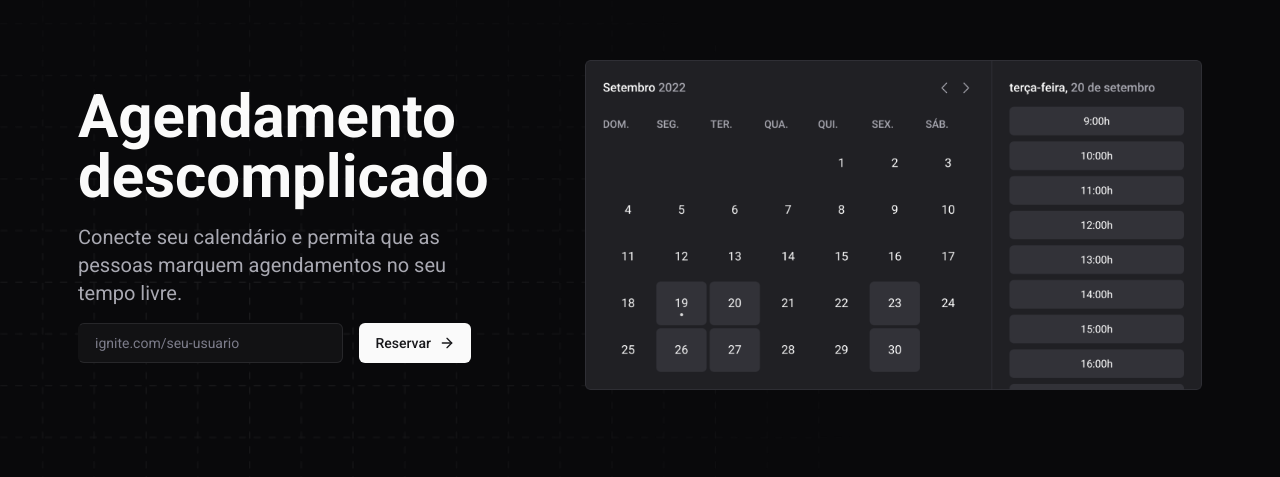
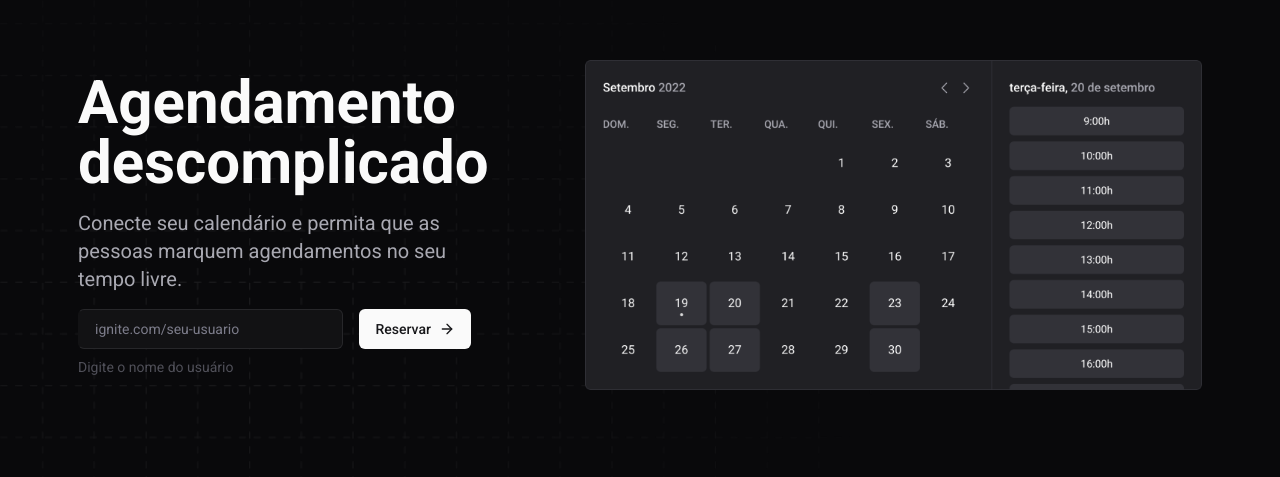
Before and after one commit to reciokaue/dev-call, a Next.js app: page / in a window 1280 px wide. Shown: the part 175-652 px from the top of the page. Built offline with nearby package versions, Linux system fonts and the light colour scheme.

Commit message:
username verification

```diff
--- a/package.json
+++ b/package.json
@@ -9,6 +9,7 @@
     "lint": "next lint"
   },
   "dependencies": {
+    "@hookform/resolvers": "^3.3.4",
     "@radix-ui/react-slot": "^1.0.2",
     "class-variance-authority": "^0.7.0",
     "clsx": "^2.1.0",
@@ -16,8 +17,10 @@
     "next": "14.0.4",
     "react": "^18",
     "react-dom": "^18",
+    "react-hook-form": "^7.49.2",
     "tailwind-merge": "^2.2.0",
-    "tailwindcss-animate": "^1.0.7"
+    "tailwindcss-animate": "^1.0.7",
+    "zod": "^3.22.4"
   },
   "devDependencies": {
     "@rocketseat/eslint-config": "^2.1.0",
--- a/src/components/ClaimUsernameForm.tsx
+++ b/src/components/ClaimUsernameForm.tsx
@@ -1,20 +1,59 @@
+'use client'
+
+import { zodResolver } from '@hookform/resolvers/zod'
 import { ArrowRight } from 'lucide-react'
+import { useForm } from 'react-hook-form'
+import { z } from 'zod'
 
 import { Button } from './ui/button'
 import { Input } from './ui/input'
 
+const schema = z.object({
+  username: z
+    .string()
+    .min(3, { message: 'No mínimo 3 caracteres' })
+    .regex(/^([a-z\\-]+)$/i, { message: 'Letras de A-Z e "-"' })
+    .toLowerCase(),
+})
+type Props = z.infer<typeof schema>
+
 export function ClaimUsernameForm() {
+  const {
+    register,
+    handleSubmit,
+    formState: { isSubmitting, errors },
+  } = useForm<Props>({
+    resolver: zodResolver(schema),
+  })
+
+  async function handle(data: Props) {
+    return new Promise(() =>
+      setTimeout(() => {
+        console.log(data)
+      }, 2000),
+    )
+  }
   return (
-    <form className="flex w-full gap-4">
+    <form onSubmit={handleSubmit(handle)} className="flex flex-col">
+      <div className="flex w-full gap-4">
         <Input
           className="w-full bg-gray-900"
           placeholder="seu-usuario"
           prefix="ignite.com/"
+          {...register('username')}
         />
-      <Button className="to-ignite-300">
+        <Button isLoading={isSubmitting}>
           Reservar
           <ArrowRight className="h-4 w-4" />
         </Button>
+      </div>
+      <span
+        className={`pt-2 text-sm text-gray-500 ${
+          errors.username?.message !== undefined && 'text-red-500'
+        }`}
+      >
+        {errors.username?.message || 'Digite o nome do usuário'}
+      </span>
     </form>
   )
 }
--- a/src/components/ui/button.tsx
+++ b/src/components/ui/button.tsx
@@ -1,5 +1,6 @@
 import { Slot } from '@radix-ui/react-slot'
 import { cva, type VariantProps } from 'class-variance-authority'
+// import { Loader2 } from 'lucide-react'
 import * as React from 'react'
 
 import { cn } from '@/lib/utils'
@@ -37,17 +38,32 @@ export interface ButtonProps
   extends React.ButtonHTMLAttributes<HTMLButtonElement>,
     VariantProps<typeof buttonVariants> {
   asChild?: boolean
+  isLoading?: boolean
 }
 
 const Button = React.forwardRef<HTMLButtonElement, ButtonProps>(
-  ({ className, variant, size, asChild = false, ...props }, ref) => {
+  (
+    {
+      className,
+      variant,
+      size,
+      asChild = false,
+      isLoading,
+      children,
+      ...props
+    },
+    ref,
+  ) => {
     const Comp = asChild ? Slot : 'button'
     return (
       <Comp
         className={cn(buttonVariants({ variant, size, className }))}
         ref={ref}
         {...props}
-      />
+      >
+        {/* {isLoading && <Loader2 className="h-4 w-4 animate-spin" />} */}
+        {children}
+      </Comp>
     )
   },
 )
```
Also changed, not shown: 1 other file (tests, documents, lock files or other folders). Lines whose indentation alone changed are shown as unchanged.
